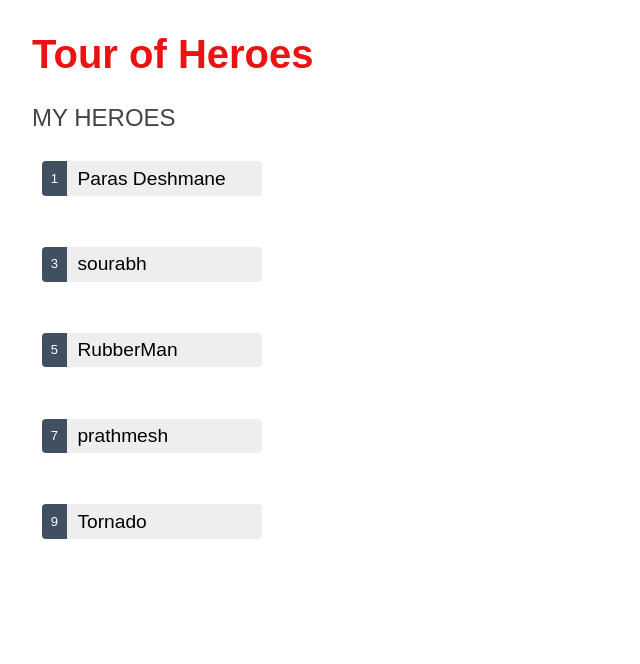
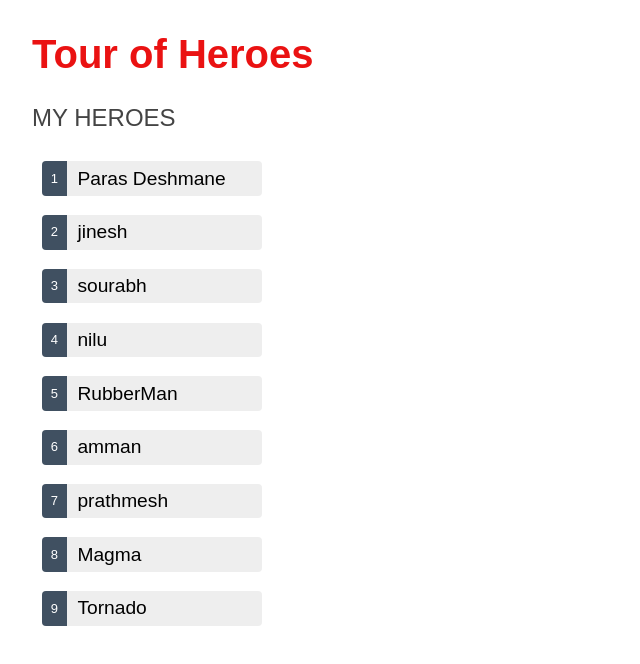
Before and after one commit to Deshmaneparas/my-hero-15, an Angular app: page / in a window 1280 px wide. Shown: the top 664 px of the page, without its empty margins (0-640 px from the left). Built offline with nearby package versions, Linux system fonts and the light colour scheme.

Commit message:
4 files modified

```diff
--- a/src/app/app.component.html
+++ b/src/app/app.component.html
@@ -8,4 +8,4 @@
 </div> -->
 <h1>{{title}}</h1>
 <h2>MY HEROES</h2>
-<app-heros *ngFor="let hero of heroes" [hero]="hero"></app-heros>
+<app-heros></app-heros>
--- a/src/app/app.component.ts
+++ b/src/app/app.component.ts
@@ -17,7 +17,7 @@
   // age:number=23;
   // photo:string="https://www.thedrive.com/content/2018/09/img_0199.jpg?quality=85&crop=16%3A9&auto=webp&optimize=high&quality=70&width=1440"
   title = 'Tour of Heroes';
-  heroes=HEROES;
+  // heroes=HEROES;
 
 
 
--- a/src/app/heros/heros.component.html
+++ b/src/app/heros/heros.component.html
@@ -5,12 +5,20 @@
   <label for="name">Hero name: </label>
   <input id="name" [(ngModel)]="hero.name" placeholder="name">
 </div> -->
+<!-- *ngIf="geteven()" -->
   <ul class="heroes">
-    <li   *ngIf="geteven()"
-    >
-    <button type="button">
+    <li *ngFor="let hero of heroes" >
+    <button type="button" (click)="onselect(hero)">
       <span class="badge">{{ hero.id }}</span>
       <span class="name">{{ hero.name }}</span>
     </button>
   </li>
   </ul>
+  <div *ngIf="selectedHero">
+    <h2>{{selectedHero.name | uppercase}} Details</h2>
+    <div>id: {{selectedHero.id}}</div>
+    <div>
+      <label for="hero-name">Hero name: </label>
+      <input id="hero-name" [(ngModel)]="selectedHero.name" placeholder="name">
+    </div>
+  </div>
--- a/src/app/heros/heros.component.ts
+++ b/src/app/heros/heros.component.ts
@@ -22,10 +22,15 @@
 
   @Input() hero!: Hero;
 
-  even: boolean=false;
+  // even: boolean=false;
+  heroes=HEROES;
+  selectedHero?:Hero;
   constructor() { }
-  geteven(){
-    return (this.hero.id%2!=0)
+  // geteven(){
+  //   return (this.hero.id%2!=0)
+  // }
+  onselect(hero:Hero){
+    this.selectedHero = hero;
   }
 
   ngOnInit() {
```
